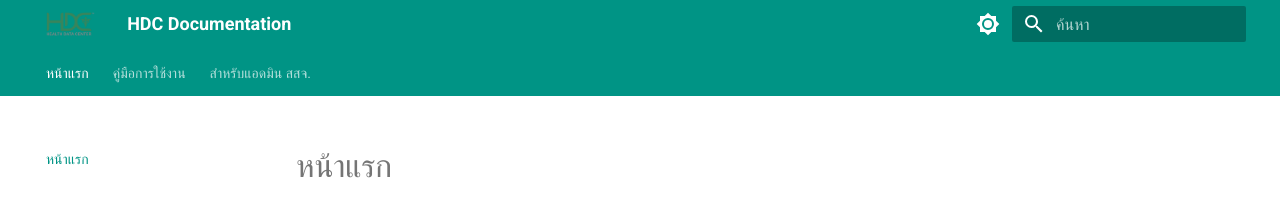
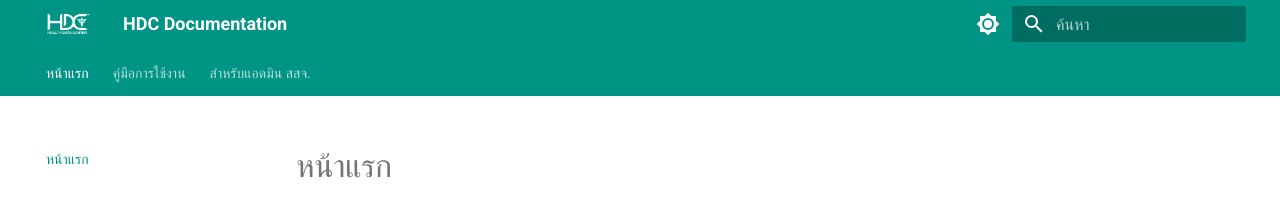
Before and after one commit to dmdmoph/hdc-docs, an MkDocs documentation site: the page built from docs/index.md, in a window 1280 px wide. Shown: the top 202 px of the page. Built offline with MkDocs 1.6.1 and Material for MkDocs 9.7.7, drawn with Linux system fonts in a browser that asks for light colours.

Commit message:
change: to white logo

```diff
--- a/mkdocs.yml
+++ b/mkdocs.yml
@@ -6,7 +6,7 @@ site_author: ICT MOPH
 theme:
   name: material
   language: th  # รองรับเมนูภาษาไทยและ Search ภาษาไทย
-  logo: assets/logo.png  # นำโลโก้ HDC ไปวางในโฟลเดอร์ docs/assets/
+  logo: assets/white-logo.png  # นำโลโก้ HDC ไปวางในโฟลเดอร์ docs/assets/
   favicon: assets/favicon.ico
 
   features:
```
Also changed, not shown: docs/assets/white-logo.png (added).
